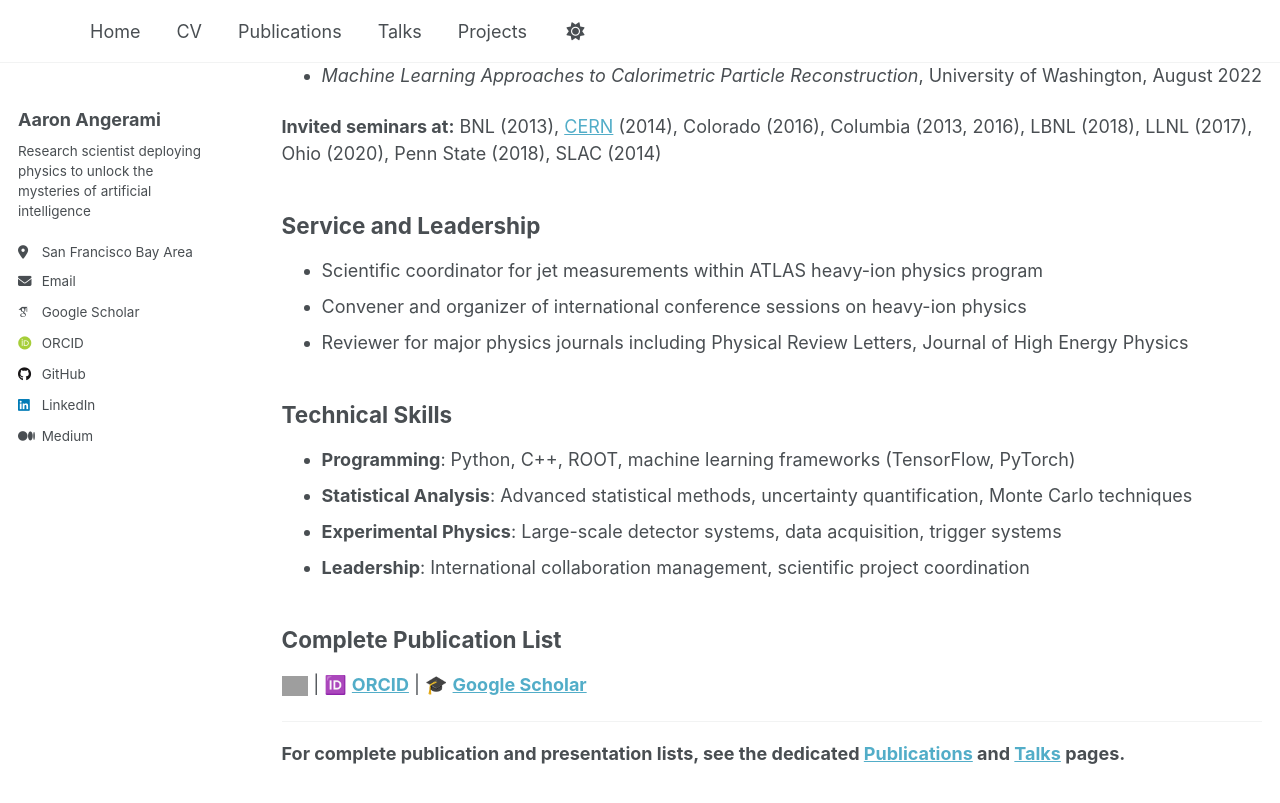
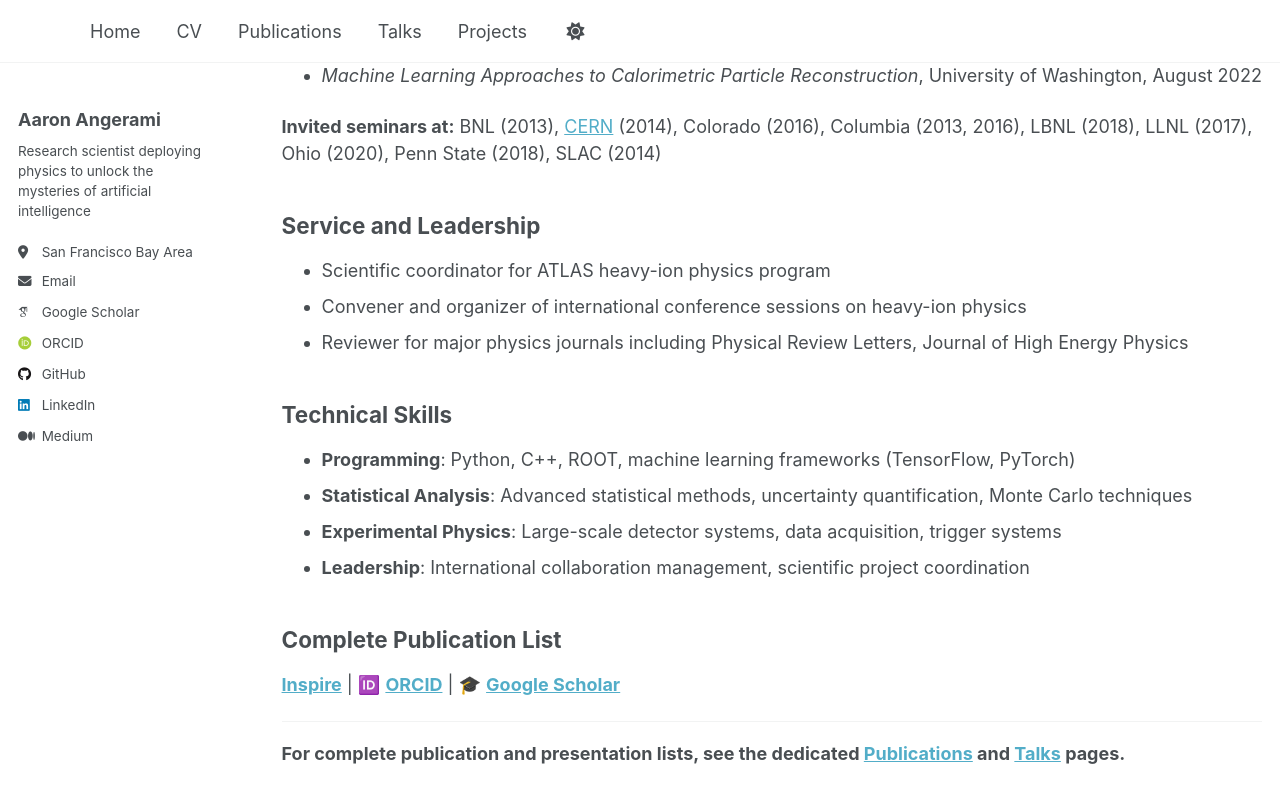
Before and after one commit to angerami/angerami.github.io, a Jekyll site: the page built from _pages/cv.md, in a window 1280 px wide and 900 px high, scrolled down 3843 px. Shown: the top 803 px of the window. Built offline with Jekyll 4.4.1, drawn with Linux system fonts in a browser that asks for light colours; some web fonts are replaced; grey boxes are pictures that could not be loaded.

Commit message:
Update cv.md

```diff
--- a/_pages/cv.md
+++ b/_pages/cv.md
@@ -106,7 +106,7 @@ Strong scientific writing and presentation skills; referee for JHEP, PLB and PRL
 **Invited seminars at:** BNL (2013), [CERN](https://indico.cern.ch/event/295198/) (2014), Colorado (2016), Columbia (2013, 2016), LBNL (2018), LLNL (2017), Ohio (2020), Penn State (2018), SLAC (2014)
 
 ## Service and Leadership
-* Scientific coordinator for jet measurements within ATLAS heavy-ion physics program
+* Scientific coordinator for ATLAS heavy-ion physics program
 * Convener and organizer of international conference sessions on heavy-ion physics
 * Reviewer for major physics journals including Physical Review Letters, Journal of High Energy Physics
 
@@ -117,7 +117,7 @@ Strong scientific writing and presentation skills; referee for JHEP, PLB and PRL
 * **Leadership**: International collaboration management, scientific project coordination
 
 ## Complete Publication List
-[<img src="{{ site.baseurl }}/images/inspire-logo.png" alt="INSPIRE HEP" style="height: 20px; vertical-align: middle;">](https://inspirehep.net/authors/1067316) | 🆔 **[ORCID](https://orcid.org/0000-0001-7834-8750)** | 🎓 **[Google Scholar](https://scholar.google.com/citations?user=8EqJb6kAAAAJ&hl=en)**
+**[Inspire](https://inspirehep.net/authors/1067316)** | 🆔 **[ORCID](https://orcid.org/0000-0001-7834-8750)** | 🎓 **[Google Scholar](https://scholar.google.com/citations?user=8EqJb6kAAAAJ&hl=en)**
 
 ---
 
```
